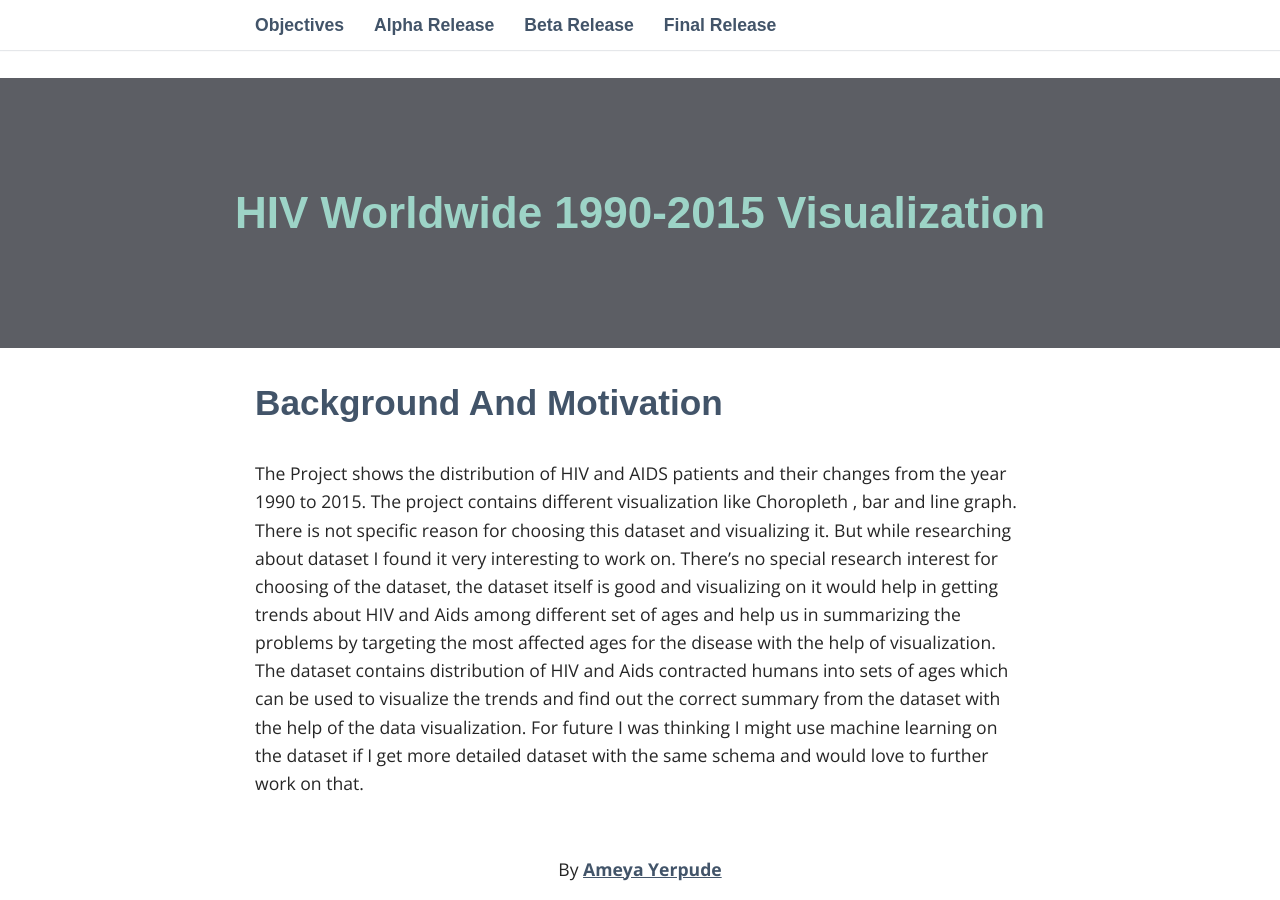
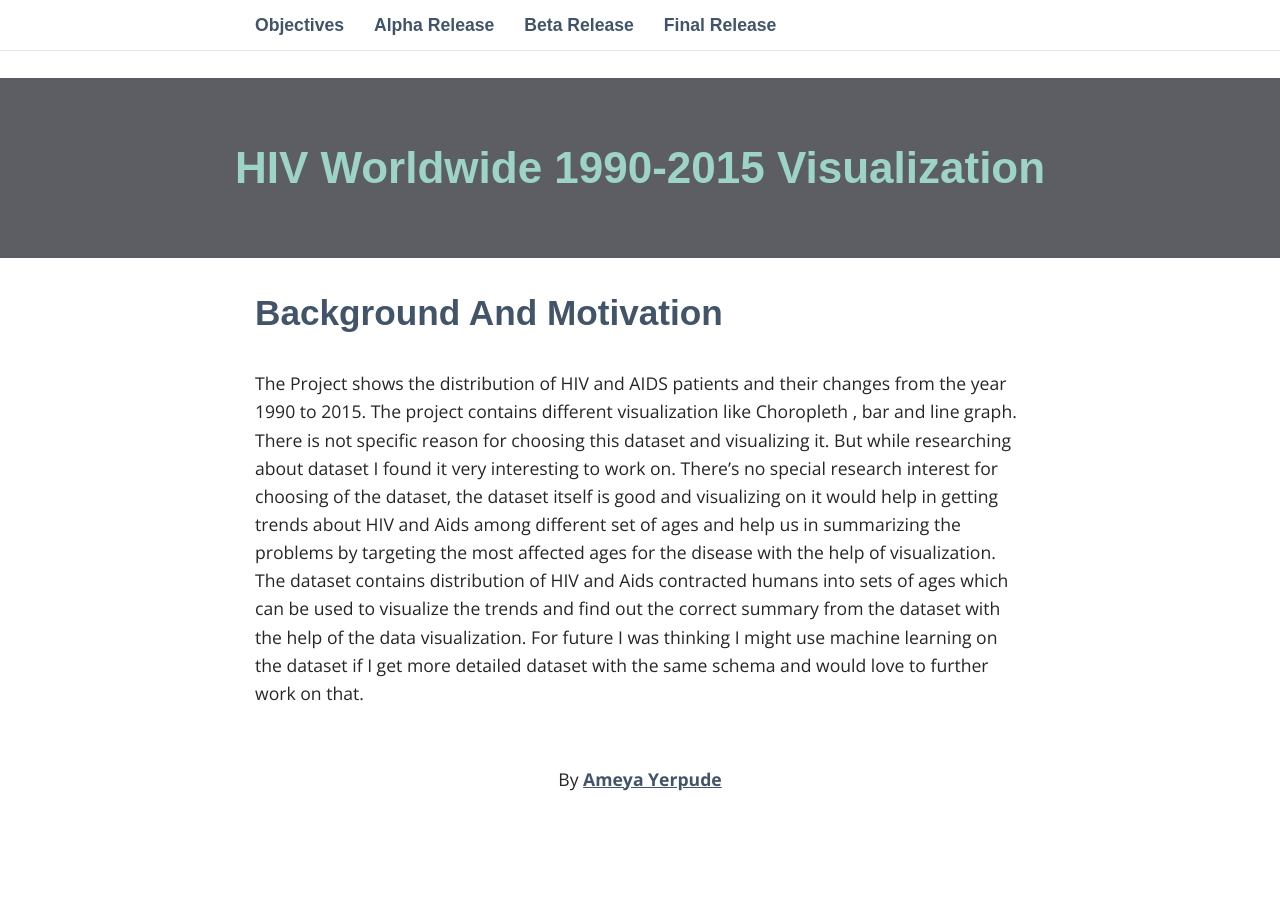
Before and after one commit to ameyay98/Final-Project, a Jekyll site: the page built from index.html, in a window 1280 px wide and 900 px high. Built offline with Jekyll 4.4.1, drawn with Linux system fonts in a browser that asks for light colours; some web fonts are replaced; a script that is not in the unit is left out.

Commit message:
26th Commit with Final Release

```diff
--- a/_layouts/final.html
+++ b/_layouts/final.html
@@ -140,7 +140,6 @@
 </style>
 <body>
 {% include header.html %}
-<main>
     <article>
         {{ content }}
     </article>
@@ -198,7 +197,6 @@
         }
     </script>
     {% include footer.html %}
-</main>
 </body>
 
 </html>
--- a/_sass/_layout.scss
+++ b/_sass/_layout.scss
@@ -41,7 +41,7 @@ header {
 	padding: 0px 15px;
 	text-align: center;
 	margin: 50px 0 0;
-	height: 30vh;
+	height: 20vh;
 	display: flex;
 	justify-content: center;
 	align-items: center;
```
